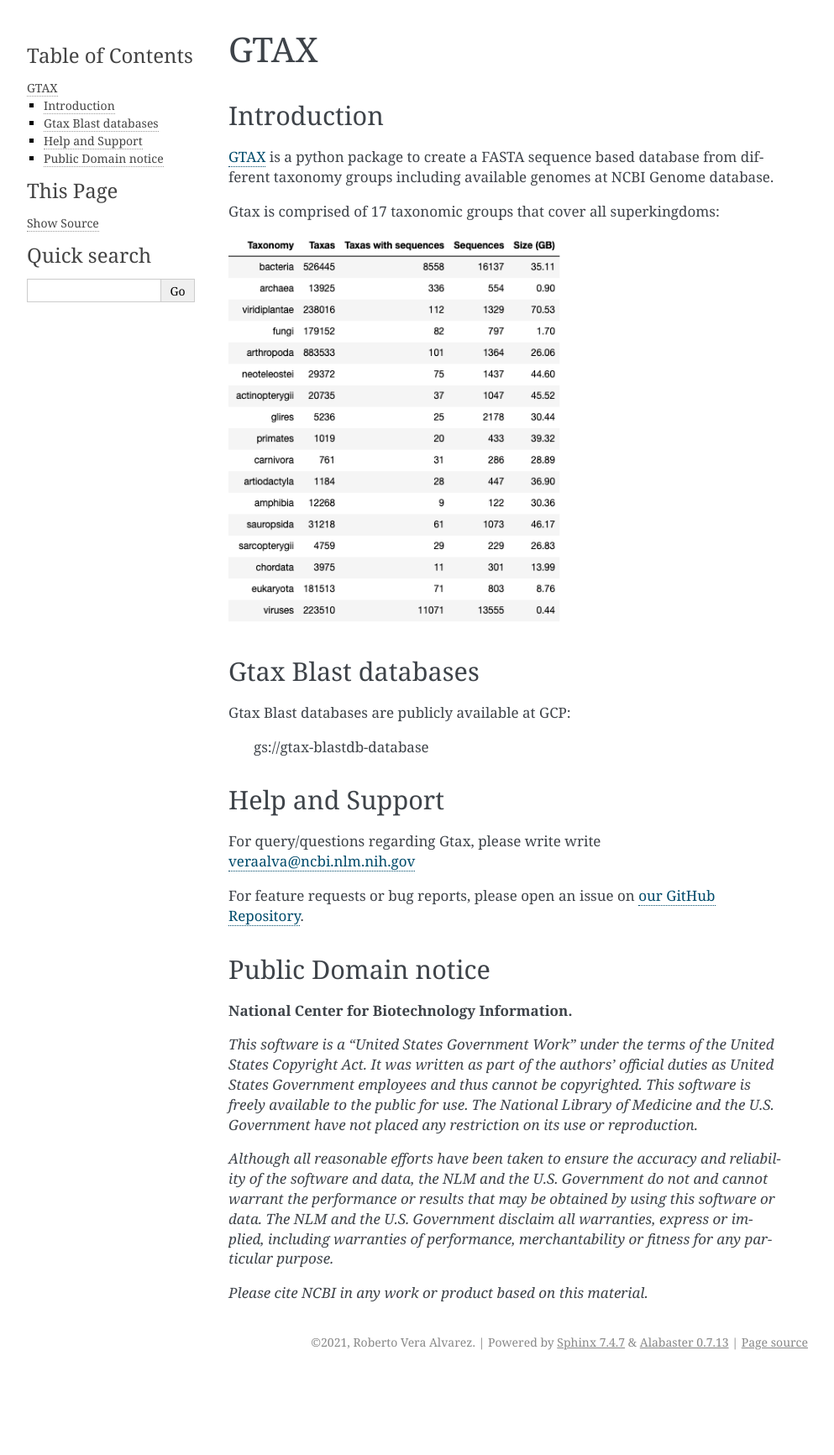
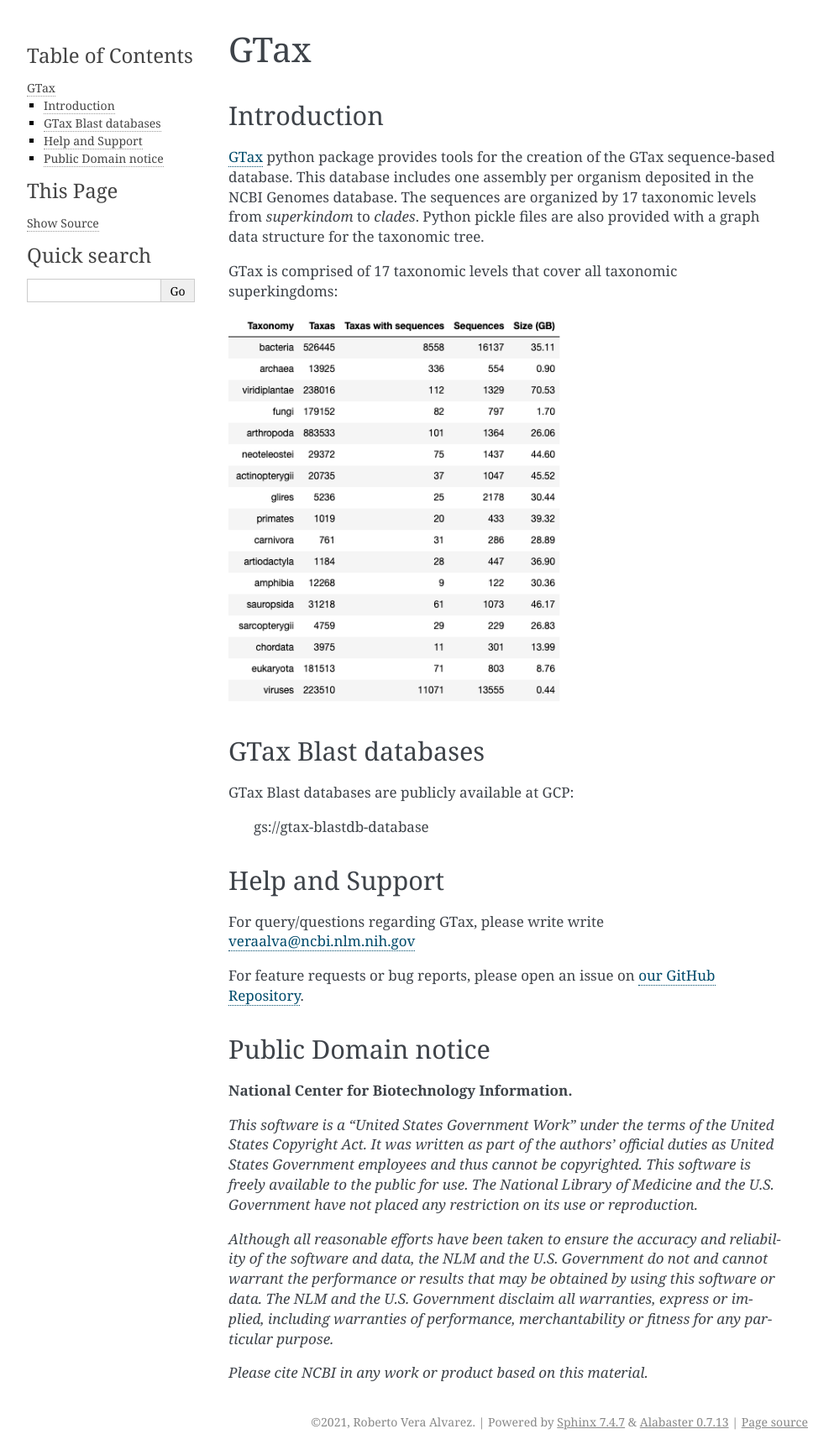
Before and after one commit to ncbi/gtax, a Sphinx documentation site: the page built from docs/source/index.rst, in a window 1280 px wide. Shown: the whole page at 84% size, without its empty margins (148-1141 px from the left). Built offline with Sphinx 7.4.7, drawn with Linux system fonts in a browser that asks for light colours; before the commit the page ends 1638 px from its top, so only the background shows below that.

Commit message:
Updating docs

```diff
--- a/docs/source/index.rst
+++ b/docs/source/index.rst
@@ -3,7 +3,7 @@
    You can adapt this file completely to your liking, but it should at least
    contain the root `toctree` directive.
 
-GTAX
+GTax
 ====
 
 .. toctree::
@@ -17,28 +17,30 @@
 Introduction
 ------------
 
-`GTAX`_ is a python package to create a FASTA sequence based database from different taxonomy groups including
-available genomes at NCBI Genome database.
+`GTax`_ python package provides tools for the creation of the GTax sequence-based database. This database includes
+one assembly per organism deposited in the NCBI Genomes database. The sequences are organized by 17 taxonomic levels
+from *superkindom* to *clades*. Python pickle files are also provided with a graph data structure for the taxonomic
+tree.
 
-Gtax is comprised of 17 taxonomic groups that cover all superkingdoms:
+GTax is comprised of 17 taxonomic levels that cover all taxonomic superkingdoms:
 
 .. image:: /_static/taxonomy_groups.png
     :width: 400px
     :alt: Taxonomy groups
 
-.. _GTAX: https://github.com/ncbi/gtax
+.. _GTax: https://github.com/ncbi/gtax
 
-Gtax Blast databases
+GTax Blast databases
 --------------------
 
-Gtax Blast databases are publicly available at GCP:
+GTax Blast databases are publicly available at GCP:
 
    gs://gtax-blastdb-database
 
 Help and Support
 ----------------
 
-For query/questions regarding Gtax, please write write veraalva@ncbi.nlm.nih.gov
+For query/questions regarding GTax, please write write veraalva@ncbi.nlm.nih.gov
 
 For feature requests or bug reports, please open an issue on `our GitHub Repository <https://github.com/ncbi/gtax>`__.
 
```
Also changed, not shown: README.md (+9 -2 lines), docs/source/datasets.rst (+5 -5 lines).
